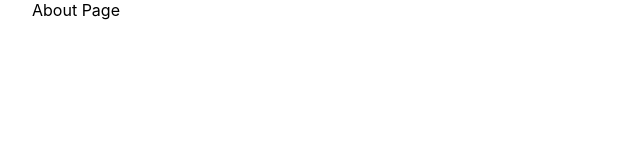
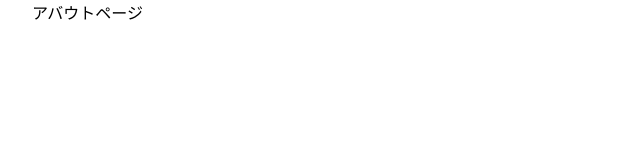
Before and after one commit to horitomoyuki/s3-next-app, a Next.js app: page /about in a window 1280 px wide. Shown: the top 160 px of the page, without its empty margins (0-640 px from the left). Built offline with nearby package versions, Linux system fonts and the light colour scheme.

Commit message:
fix_aboutpage

```diff
--- a/pages/about.tsx
+++ b/pages/about.tsx
@@ -1,7 +1,7 @@
 import styles from '../styles/Home.module.css';
 
 const About = () => {
-    return <div className={styles.container}>About Page</div>
+    return <div className={styles.container}>アバウトページ</div>
 }
 
 export default About;
```
